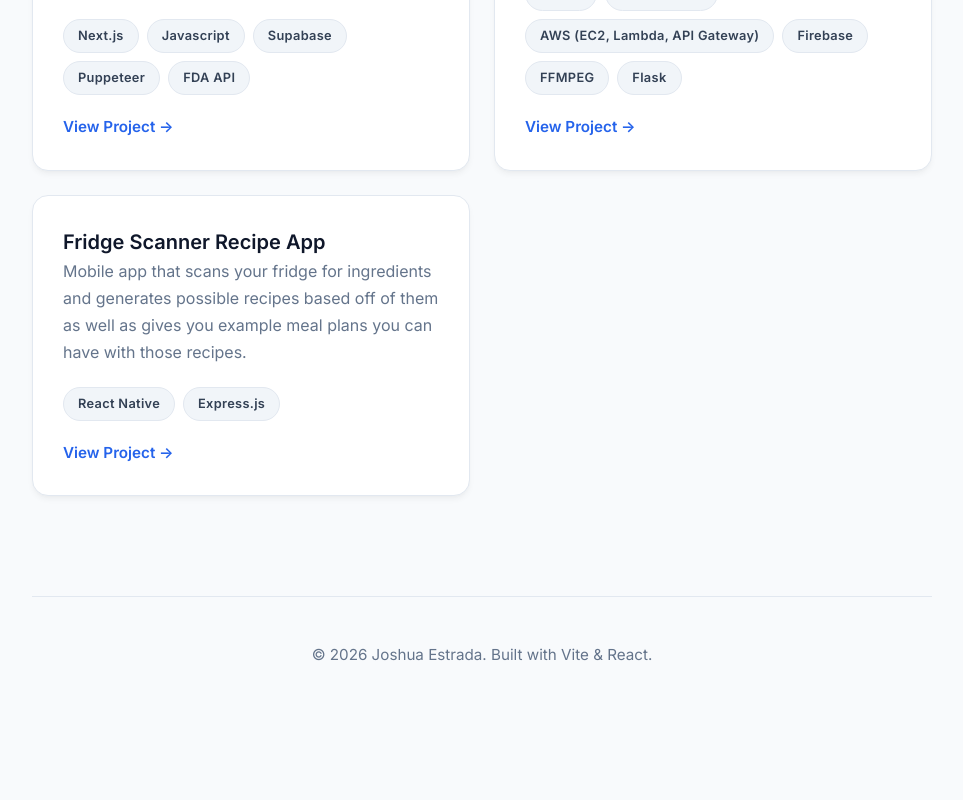
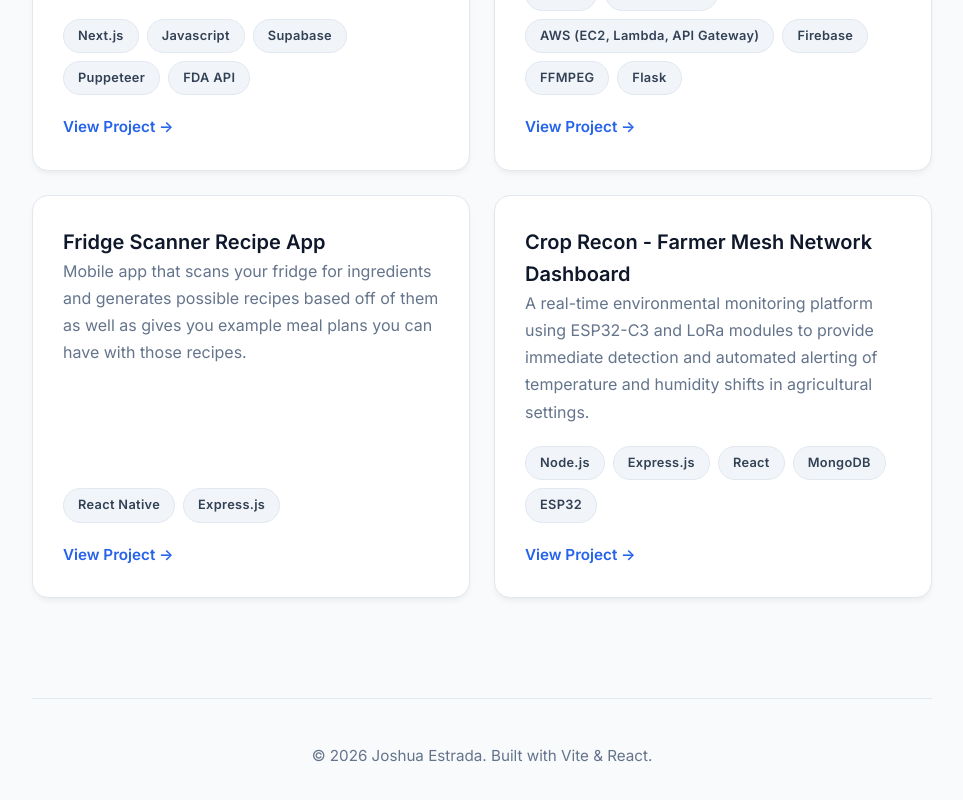
Before and after one commit to joestrada1022/joestrada1022.github.io, a React (Vite) app: page / in a window 1280 px wide. Shown: the part 1841-2641 px from the top of the page, without its empty margins (158-1121 px from the left). Before the commit the page ends 2603 px from the top, so only its background shows below. Built offline with nearby package versions, Linux system fonts and the light colour scheme.

Commit message:
update data to include hackathon project

```diff
--- a/src/data.ts
+++ b/src/data.ts
@@ -57,6 +57,12 @@ export const portfolioData = {
       description: "Mobile app that scans your fridge for ingredients and generates possible recipes based off of them as well as gives you example meal plans you can have with those recipes.",
       technologies: ["React Native", "Express.js"],
       link: "https://github.com/wheatleyinabox/fridge-recipe-app"
+    },
+    {
+      title: "Crop Recon - Farmer Mesh Network Dashboard",
+      description: "A real-time environmental monitoring platform using ESP32-C3 and LoRa modules to provide immediate detection and automated alerting of temperature and humidity shifts in agricultural settings.",
+      technologies: ["Node.js", "Express.js", "React", "MongoDB", "ESP32"],
+      link: "https://devpost.com/software/crop-recon"
     }
   ]
 };
```
